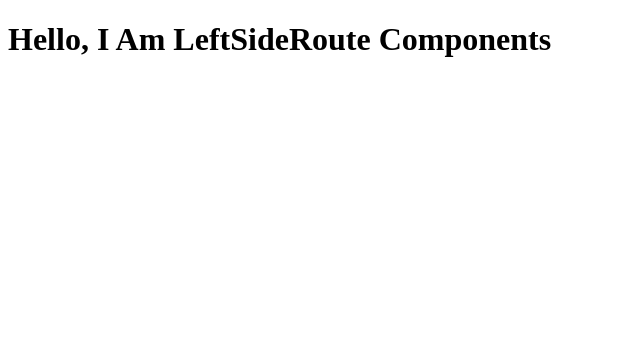
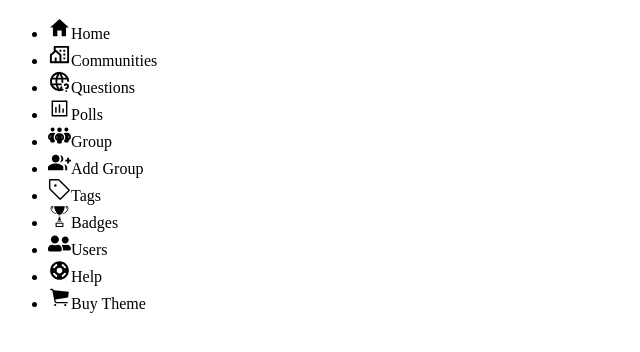
Before and after one commit to Jahangir506/social_questions_and_answers, a Next.js app: page /shared/LeftSideRoute/LeftSideRoute in a window 1280 px wide. Shown: the top 352 px of the page, without its empty margins (0-640 px from the left). Built offline with nearby package versions, Linux system fonts and the light colour scheme.

Commit message:
left side route

```diff
--- a/package.json
+++ b/package.json
@@ -13,6 +13,7 @@
     "next": "14.2.7",
     "react": "^18",
     "react-dom": "^18",
+    "react-icons": "^5.3.0",
     "react-redux": "^9.1.2"
   },
   "devDependencies": {
--- a/src/pages/shared/LeftSideRoute/LeftSideRoute.jsx
+++ b/src/pages/shared/LeftSideRoute/LeftSideRoute.jsx
@@ -1,7 +1,68 @@
+import { IoMdHome } from "react-icons/io";
+import { RiCommunityLine } from "react-icons/ri";
+import { LiaPollSolid } from "react-icons/lia";
+import { TbWorldQuestion } from "react-icons/tb";
+import { FaPeopleGroup } from "react-icons/fa6";
+import { MdGroupAdd } from "react-icons/md";
+import { GoTag } from "react-icons/go";
+import { GiTrophyCup } from "react-icons/gi";
+import { FaUserFriends } from "react-icons/fa";
+import { IoMdHelpBuoy } from "react-icons/io";
+import { IoIosCart } from "react-icons/io";
+
+
 const LeftSideRoute = () => {
-    return(
-        <>
-             <h1> Hello, I Am LeftSideRoute Components </h1>
-        </>
-    )}
+  return (
+    <>
+      <div className="">
+        <ul className="space-y-7">
+          <li className="flex">
+            <IoMdHome size={23} className="mr-2 mb-0.5"/>
+            Home
+          </li>
+          <li className="flex">
+            <RiCommunityLine size={23} className="mr-2 mb-0.5"/>
+            Communities
+          </li>
+          <li className="flex">
+            <TbWorldQuestion size={23} className="mr-2 mb-0.5"/>
+            Questions
+          </li>
+          <li className="flex ">
+            <LiaPollSolid size={23} className="mr-2 mb-0.5"/>
+            Polls
+          </li>
+          <li className="flex ">
+            <FaPeopleGroup size={23} className="mr-2 mb-0.5"/>
+            Group
+          </li>
+          <li className="flex ">
+            <MdGroupAdd size={23} className="mr-2 mb-0.5"/>
+            Add Group
+          </li>
+          <li className="flex ">
+            <GoTag size={23} className="mr-2 mb-0.5"/>
+            Tags
+          </li>
+          <li className="flex ">
+            <GiTrophyCup size={23} className="mr-2 mb-0.5"/>
+            Badges
+          </li>
+          <li className="flex ">
+            <FaUserFriends size={23} className="mr-2 mb-0.5"/>
+            Users
+          </li>
+          <li className="flex ">
+            <IoMdHelpBuoy size={23} className="mr-2 mb-0.5"/>
+            Help
+          </li>
+          <li className="flex ">
+            <IoIosCart size={23} className="mr-2 mb-0.5"/>
+            Buy Theme
+          </li>
+        </ul>
+      </div>
+    </>
+  );
+};
 export default LeftSideRoute;
--- a/src/pages/shared/Navbar/Navbar.jsx
+++ b/src/pages/shared/Navbar/Navbar.jsx
@@ -3,7 +3,7 @@ import logo from "../../../../public/logo.png";
 const Navbar = () => {
   return (
     <>
-      <div className="navbar py-4 ">
+      <div className="navbar py-3">
         <div className="navbar-start">
           <div className="dropdown">
             <div tabIndex={0} role="button" className="btn btn-ghost lg:hidden">
@@ -51,7 +51,7 @@ const Navbar = () => {
           </div>
         </div>
         <div className="navbar-center hidden lg:flex">
-          <ul className="menu hover:btn-primary menu-horizontal px-1">
+          <ul className="menu menu-horizontal px-1">
             <li>
               <a>Home</a>
             </li>
--- a/src/pages/shared/RightSideBox/RightSideBox.jsx
+++ b/src/pages/shared/RightSideBox/RightSideBox.jsx
@@ -1,7 +1,9 @@
 const RightSideBox = () => {
     return(
         <>
-             <h1> Hello, I Am RightSideBox Components </h1>
+             <div>
+             <button className="btn btn-sm h-10 text-white rounded-sm px-12 btn-primary">Ask a question</button>
+             </div>
         </>
     )}
 export default RightSideBox;
--- a/tailwind.config.js
+++ b/tailwind.config.js
@@ -19,11 +19,11 @@ module.exports = {
     themes: [
       {
         mytheme: {
-          "primary": "#01CEEB",
+          "primary": "#008AD9",
           "secondary": "#f6d860",
           "accent": "#37cdbe",
           "neutral": "#3d4451",
-          "base-100": "#ffffff",
+          "base-100": "dark",
         },
       },
       "dark",
```
Also changed, not shown: src/app/layout.js (+7 -7 lines), src/pages/Banner/Banner.jsx (+14 -12 lines), 1 other file (tests, documents, lock files or other folders).
